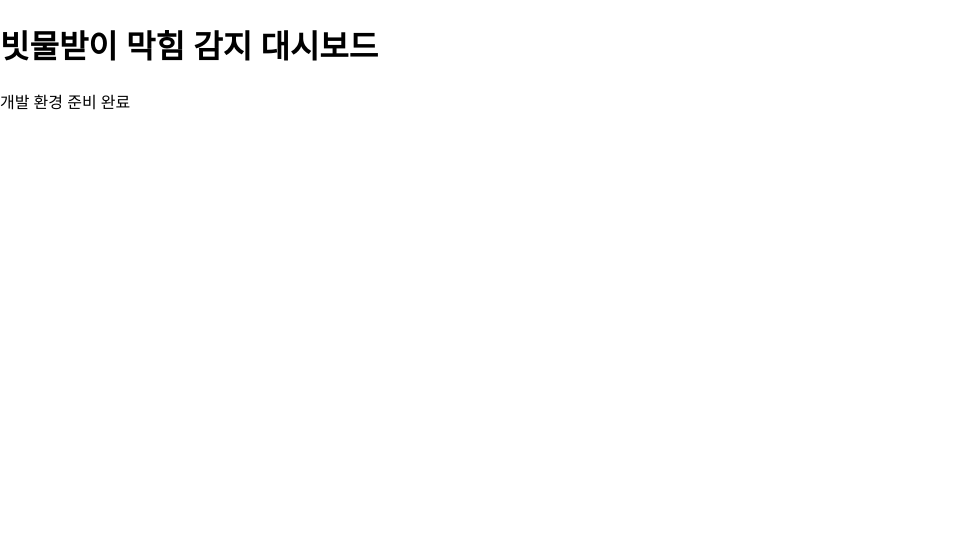
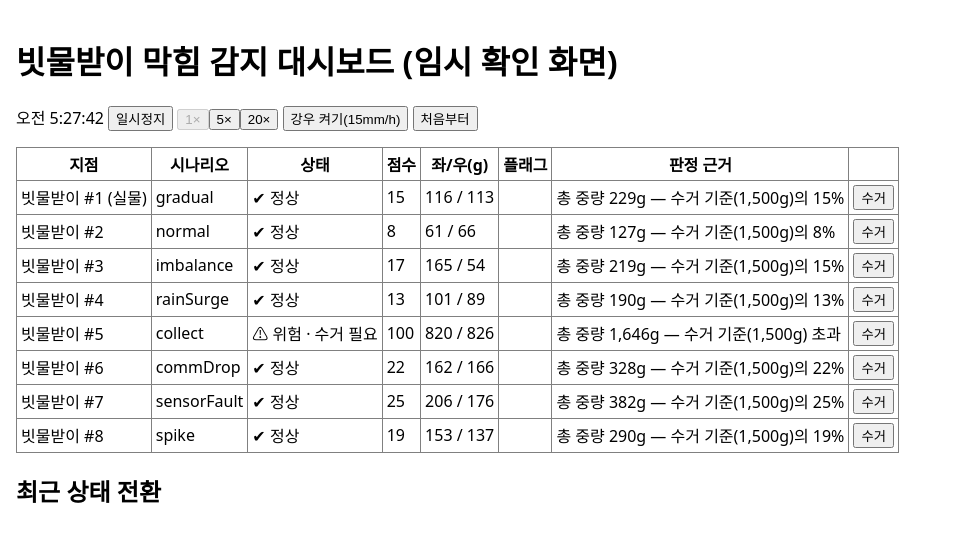
Before and after one commit to Zino03/AnchorCoss, a React (Vite) app: page / in a window 1280 px wide. Shown: the top 542 px of the page, without its empty margins (0-961 px from the left). Built offline with nearby package versions, Linux system fonts and the light colour scheme.

Commit message:
feat: 시뮬레이션 엔진과 useSimulation 훅, 임시 확인 화면 추가

```diff
--- a/src/App.jsx
+++ b/src/App.jsx
@@ -1,8 +1,74 @@
+// 임시 확인 화면 — useSimulation 동작 확인용. 프론트 작업에서 DESIGN.md 기준 화면으로 교체한다.
+import { useSimulation } from "./sim/useSimulation.js";
+import { STATE_META, FLAG_LABEL } from "./logic/states.js";
+
 export default function App() {
+  const sim = useSimulation();
+
   return (
-    <main>
-      <h1>빗물받이 막힘 감지 대시보드</h1>
-      <p>개발 환경 준비 완료</p>
+    <main style={{ padding: 16 }}>
+      <h1>빗물받이 막힘 감지 대시보드 (임시 확인 화면)</h1>
+
+      <p>
+        {new Date(sim.now).toLocaleTimeString("ko-KR")}{" "}
+        <button onClick={() => sim.setPlaying(!sim.playing)}>{sim.playing ? "일시정지" : "재생"}</button>{" "}
+        {[1, 5, 20].map((n) => (
+          <button key={n} onClick={() => sim.setSpeed(n)} disabled={sim.speed === n}>
+            {n}×
+          </button>
+        ))}{" "}
+        <button onClick={() => sim.setRain(sim.rainOverride == null ? 15 : null)}>
+          강우 {sim.rainOverride == null ? "켜기(15mm/h)" : "끄기"}
+        </button>{" "}
+        <button onClick={sim.reset}>처음부터</button>
+      </p>
+
+      <table border="1" cellPadding="4" style={{ borderCollapse: "collapse" }}>
+        <thead>
+          <tr>
+            <th>지점</th>
+            <th>시나리오</th>
+            <th>상태</th>
+            <th>점수</th>
+            <th>좌/우(g)</th>
+            <th>플래그</th>
+            <th>판정 근거</th>
+            <th />
+          </tr>
+        </thead>
+        <tbody>
+          {sim.stations.map((s) => {
+            const j = s.judgement;
+            return (
+              <tr key={s.id}>
+                <td>{s.name}</td>
+                <td>{s.scenarioId}</td>
+                <td>
+                  {STATE_META[j.state].icon} {STATE_META[j.state].label}
+                  {j.pending && ` (→ ${STATE_META[j.pending].label} 확인 중)`}
+                </td>
+                <td>{j.score ?? "—"}</td>
+                <td>{s.latest ? `${s.latest.leftG} / ${s.latest.rightG}` : "—"}</td>
+                <td>{j.flags.map((f) => FLAG_LABEL[f]).join(", ")}</td>
+                <td>{j.reason.join(" / ")}</td>
+                <td>
+                  <button onClick={() => sim.collect(s.id)}>수거</button>
+                </td>
+              </tr>
+            );
+          })}
+        </tbody>
+      </table>
+
+      <h2>최근 상태 전환</h2>
+      <ul>
+        {sim.events.slice(0, 10).map((ev) => (
+          <li key={ev.id}>
+            {new Date(ev.ts).toLocaleTimeString("ko-KR")} {ev.stationId}: {STATE_META[ev.from].label} →{" "}
+            {STATE_META[ev.to].label} — {ev.reason}
+          </li>
+        ))}
+      </ul>
     </main>
   );
 }
--- /dev/null
+++ b/src/sim/engine.js
@@ -0,0 +1,86 @@
+// 시뮬레이터 + 지점별 판정기를 묶어 화면용 데이터(Station[])를 만든다. React와 무관 (테스트 가능).
+// 실물 센서를 붙일 때는 sim.tick() 대신 수신 샘플을 같은 경로(ingest)로 넣으면 된다.
+
+import { createSimulator } from "./simulator.js";
+import { createJudge } from "../logic/judge.js";
+import { TH } from "../config.js";
+
+/**
+ * @param {Object} [opt]
+ * @param {ReturnType<typeof createSimulator>} [opt.sim]
+ * @param {typeof TH} [opt.th]
+ * @param {number} [opt.historyLimit]    지점별 보관 샘플 수 (기본 360 = 10초 간격 1시간)
+ * @param {number} [opt.transitionLimit] 지점별 보관 상태 전환 수
+ */
+export function createEngine({
+  sim = createSimulator(),
+  th = TH,
+  historyLimit = 360,
+  transitionLimit = 20,
+} = {}) {
+  const per = new Map(
+    sim.stations().map((s) => [
+      s.id,
+      { judge: createJudge(th), latest: null, history: [], judgement: null, transitions: [] },
+    ]),
+  );
+
+  /** 샘플(또는 수신 없음 null) 1건 반영. 상태 전환이 있으면 이벤트 반환 */
+  function ingest(stationId, now, sample) {
+    const p = per.get(stationId);
+    const { judgement, transition } = p.judge.update({ now, sample });
+    if (sample) {
+      p.latest = sample;
+      p.history.push(sample);
+      if (p.history.length > historyLimit) p.history.shift();
+    }
+    p.judgement = judgement;
+    if (!transition) return null;
+    const ev = { id: `${stationId}-${transition.ts}`, stationId, ...transition };
+    p.transitions.unshift(ev);
+    if (p.transitions.length > transitionLimit) p.transitions.pop();
+    return ev;
+  }
+
+  return {
+    /** 한 스텝 진행. 이번 스텝의 상태 전환 이벤트 목록 반환 */
+    step() {
+      const events = [];
+      for (const { stationId, now, sample } of sim.tick()) {
+        const ev = ingest(stationId, now, sample);
+        if (ev) events.push(ev);
+      }
+      return events;
+    },
+
+    /** 화면용 스냅샷 (매번 새 배열 → React 상태로 그대로 사용) */
+    snapshot() {
+      return {
+        now: sim.now,
+        rainOverride: sim.rainOverride,
+        stations: sim.stations().map((s) => {
+          const p = per.get(s.id);
+          return {
+            ...s,
+            latest: p.latest,
+            history: p.history.slice(),
+            judgement: p.judgement,
+            transitions: p.transitions.slice(),
+          };
+        }),
+      };
+    },
+
+    collect: (id) => sim.collect(id),
+    setRain: (mm) => sim.setRain(mm),
+
+    /** 시나리오 변경: 해당 지점의 판정기·그래프 이력도 초기화 */
+    setScenario(id, scenarioId) {
+      sim.setScenario(id, scenarioId);
+      const p = per.get(id);
+      p.judge = createJudge(th);
+      p.history = [];
+      p.latest = null;
+    },
+  };
+}
--- /dev/null
+++ b/src/sim/useSimulation.js
@@ -0,0 +1,78 @@
+// 화면에서 쓰는 단 하나의 훅. 프론트는 이 훅의 반환값만 보고 그리면 된다.
+//
+// const sim = useSimulation();
+// sim.stations     Station[] (types.js) — 지점별 최신 샘플·이력·판정·전환 이력
+// sim.events       최근 상태 전환 이벤트 (최신순, 최대 50) — 배너/토스트용 { id, stationId, ts, from, to, reason }
+// sim.now          시뮬레이션 현재 시각 (epoch ms)
+// sim.playing / setPlaying(bool)   재생·일시정지
+// sim.speed / setSpeed(n)          배속 (1틱 = 10초, 1× = 실제 1초마다 1틱)
+// sim.rainOverride / setRain(mm|null)  강우 수동 입력 (null = 시나리오 값)
+// sim.collect(stationId)           수거(리셋)
+// sim.setScenario(stationId, scenarioId)
+// sim.step()                       일시정지 중 한 틱 진행
+// sim.reset()                      처음부터 다시
+
+import { useCallback, useEffect, useRef, useState } from "react";
+import { createEngine } from "./engine.js";
+import { createSimulator } from "./simulator.js";
+
+const EVENT_LIMIT = 50;
+
+function makeEngine(seed, warmupSteps) {
+  const engine = createEngine({ sim: createSimulator({ seed, startTs: Date.now() }) });
+  for (let i = 0; i < warmupSteps; i++) engine.step(); // 시작부터 그래프가 비어 있지 않게
+  return engine;
+}
+
+/**
+ * @param {Object} [opt]
+ * @param {number} [opt.seed]        같은 seed면 시연마다 같은 흐름
+ * @param {number} [opt.intervalMs]  실제 시간 기준 틱 간격
+ * @param {number} [opt.warmupSteps] 시작 전에 미리 돌릴 틱 수 (기본 30 = 5분)
+ */
+export function useSimulation({ seed = 42, intervalMs = 1000, warmupSteps = 30 } = {}) {
+  const engineRef = useRef(null);
+  if (!engineRef.current) engineRef.current = makeEngine(seed, warmupSteps);
+
+  const [snap, setSnap] = useState(() => engineRef.current.snapshot());
+  const [events, setEvents] = useState([]);
+  const [playing, setPlaying] = useState(true);
+  const [speed, setSpeed] = useState(1);
+
+  const advance = useCallback((n) => {
+    const evs = [];
+    for (let i = 0; i < n; i++) evs.push(...engineRef.current.step());
+    setSnap(engineRef.current.snapshot());
+    if (evs.length) setEvents((prev) => [...evs.reverse(), ...prev].slice(0, EVENT_LIMIT));
+  }, []);
+
+  useEffect(() => {
+    if (!playing) return undefined;
+    const h = setInterval(() => advance(speed), intervalMs);
+    return () => clearInterval(h);
+  }, [playing, speed, intervalMs, advance]);
+
+  /** 엔진 조작 후 즉시 화면 반영 */
+  const act = useCallback((fn) => {
+    fn(engineRef.current);
+    setSnap(engineRef.current.snapshot());
+  }, []);
+
+  return {
+    ...snap,
+    events,
+    playing,
+    setPlaying,
+    speed,
+    setSpeed,
+    setRain: useCallback((mm) => act((e) => e.setRain(mm)), [act]),
+    collect: useCallback((id) => act((e) => e.collect(id)), [act]),
+    setScenario: useCallback((id, sc) => act((e) => e.setScenario(id, sc)), [act]),
+    step: useCallback(() => advance(1), [advance]),
+    reset: useCallback(() => {
+      engineRef.current = makeEngine(seed, warmupSteps);
+      setSnap(engineRef.current.snapshot());
+      setEvents([]);
+    }, [seed, warmupSteps]),
+  };
+}
```
Also changed, not shown: 4 other files (tests, documents, lock files or other folders).
